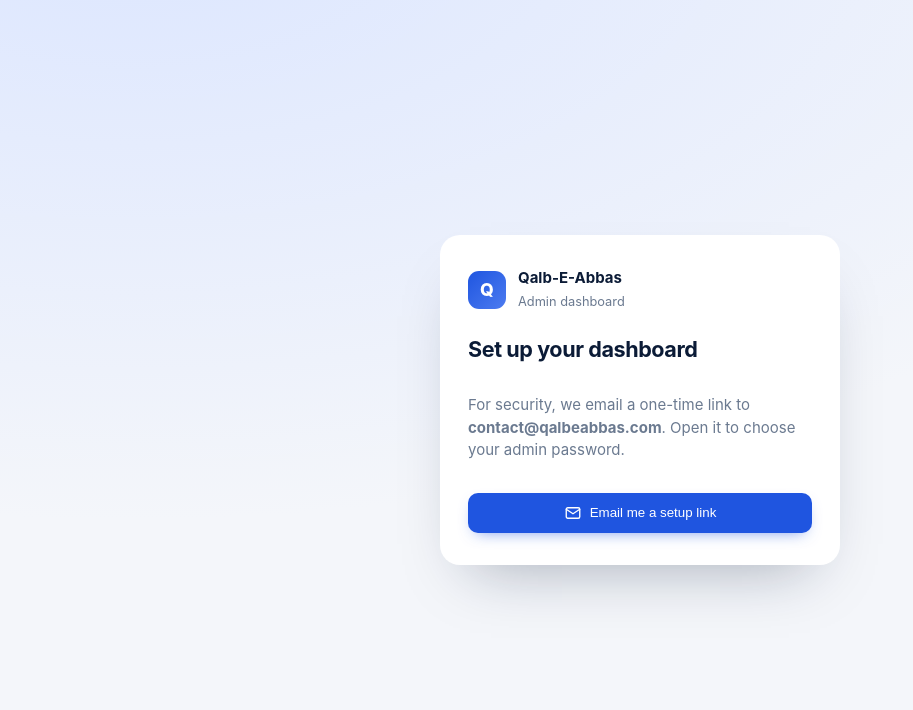
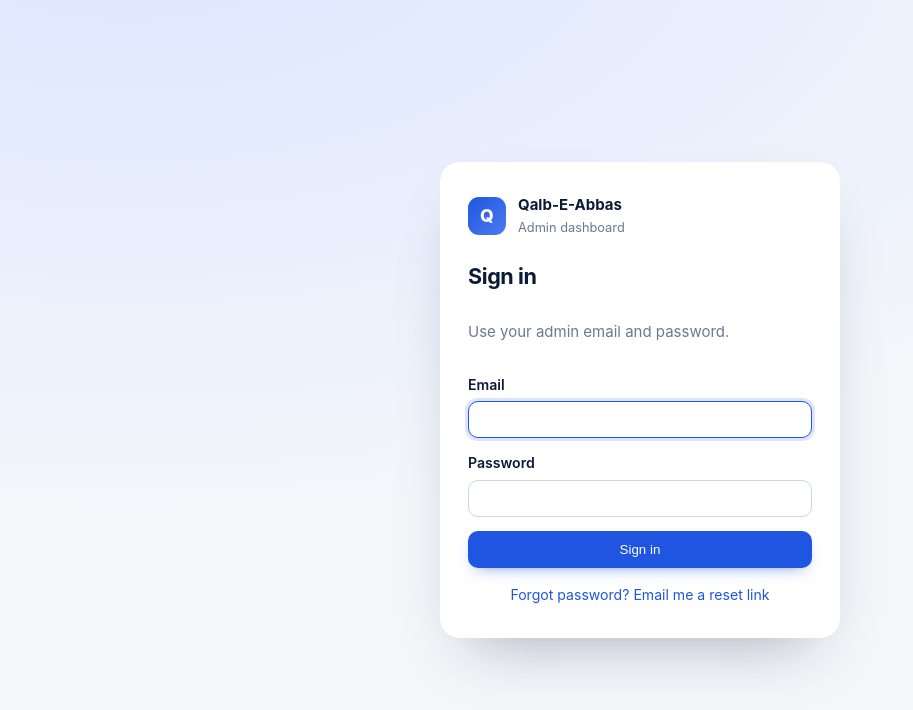
Before and after one commit to muhammadhilal7095/QALB-E-ABBAS, a PHP site: page /admin/index.php in a window 1280 px wide. Shown: the top 710 px of the page, without its empty margins (0-913 px from the left). Run offline with PHP 8.4, Linux system fonts and the light colour scheme.

Commit message:
Admin: sign in with email and password (temporary first password, change it in Settings)
Co-Authored-By: Claude Opus 5.5 <noreply@anthropic.com>

```diff
--- a/admin/index.php
+++ b/admin/index.php
@@ -21,6 +21,9 @@ session_set_cookie_params(['lifetime' => 0, 'path' => '/admin', 'secure' => $htt
 session_start();
 
 const SESSION_HOURS = 12;
+// Temporary first password (only its one-way hash is stored here). It stops working as
+// soon as a new password is saved in Settings or through an emailed reset link.
+const ADMIN_TEMP_HASH = 'pbkdf2_sha256$200000$8baa121837504633e7698e761ec51017$565126e92ec63768d4b5290d09f102e64ca9194134302321d2bcf5ca6a13e29e';
 
 // ---------------------------------------------------------------------------
 // Small helpers
@@ -71,10 +74,21 @@ const ENQ_STATUS = ['new' => ['New', 'blue'], 'replied' => ['Replied', 'teal'],
 const REVIEW_STATUS = ['pending' => ['Waiting for approval', 'amber'], 'approved' => ['Live on website', 'green'], 'rejected' => ['Rejected', 'grey']];
 
 function admin_data(): array { return qa_read('admin'); }
+function admin_email(): string { return (string)(admin_data()['email'] ?? QA_ADMIN_EMAIL); }
+function active_hash(): string { return (string)(admin_data()['passwordHash'] ?? ADMIN_TEMP_HASH); }
+function using_temp_password(): bool { return empty(admin_data()['passwordHash']); }
+function pwv(): string { return substr(hash('sha256', active_hash()), 0, 16); }
+function check_password(string $p): bool {
+    $hash = active_hash();
+    if (str_starts_with($hash, 'pbkdf2_sha256$')) {
+        [, $it, $salt, $want] = explode('$', $hash);
+        return hash_equals($want, hash_pbkdf2('sha256', $p, $salt, (int)$it));
+    }
+    return password_verify($p, $hash);
+}
 function logged_in(): bool {
-    $a = admin_data();
-    return !empty($_SESSION['admin']) && !empty($a['passwordHash'])
-        && ($_SESSION['pwv'] ?? '') === substr(hash('sha256', $a['passwordHash']), 0, 16)
+    return !empty($_SESSION['admin'])
+        && ($_SESSION['pwv'] ?? '') === pwv()
         && (time() - (int)($_SESSION['since'] ?? 0)) < SESSION_HOURS * 3600;
 }
 /** Max $max attempts per $seconds per IP for $bucket. Returns false when the limit is reached. */
@@ -91,7 +105,7 @@ function send_setup_link(): void {
     $token = bin2hex(random_bytes(24));
     qa_update('admin', function (array $a) use ($token) { $a['setupHash'] = hash('sha256', $token); $a['setupExpires'] = time() + 3600; return $a; });
     $link = QA_SITE . '/admin/?setup=' . $token;
-    qa_mail(QA_ADMIN_EMAIL, 'Qalb-E-Abbas admin — set your password',
+    qa_mail(admin_email(), 'Qalb-E-Abbas admin — set your password',
         "Use this link within 1 hour to set the admin dashboard password:\n\n$link\n\nIf you didn't ask for this, ignore this email — nothing changes.\n");
 }
 function strong_enough(string $p): ?string {
@@ -122,19 +136,19 @@ if ($_SERVER['REQUEST_METHOD'] === 'POST') {
     // --- Not logged in: login, setup link, set password ---
     if ($do === 'login') {
         if (!allow('login', 8, 900)) { flash('Too many attempts. Please wait 15 minutes.', 'err'); go(); }
-        $a = admin_data();
-        if (!empty($a['passwordHash']) && password_verify((string)($_POST['password'] ?? ''), $a['passwordHash'])) {
+        $email = strtolower(trim((string)($_POST['email'] ?? '')));
+        if ($email === strtolower(admin_email()) && check_password((string)($_POST['password'] ?? ''))) {
             session_regenerate_id(true);
-            $_SESSION['admin'] = true; $_SESSION['since'] = time(); $_SESSION['pwv'] = substr(hash('sha256', $a['passwordHash']), 0, 16);
+            $_SESSION['admin'] = true; $_SESSION['since'] = time(); $_SESSION['pwv'] = pwv();
             qa_update('admin', function (array $x) { $x['lastLogin'] = qa_now(); return $x; });
             go();
         }
         usleep(400000);
-        flash('Wrong password.', 'err'); go();
+        flash('Wrong email or password.', 'err'); go();
     }
     if ($do === 'send_setup') {
         if (allow('setup', 3, 3600)) send_setup_link();
-        flash('If the email address is correct, a setup link has been sent to ' . QA_ADMIN_EMAIL . '. It works for 1 hour.');
+        flash('A password reset link has been sent to the admin email address. It works for 1 hour.');
         go();
     }
     if ($do === 'set_password') {
@@ -149,7 +163,7 @@ if ($_SERVER['REQUEST_METHOD'] === 'POST') {
         $hash = password_hash($p, PASSWORD_DEFAULT);
         qa_update('admin', function (array $x) use ($hash) { $x['passwordHash'] = $hash; unset($x['setupHash'], $x['setupExpires']); $x['passwordSetAt'] = qa_now(); return $x; });
         session_regenerate_id(true);
-        $_SESSION['admin'] = true; $_SESSION['since'] = time(); $_SESSION['pwv'] = substr(hash('sha256', $hash), 0, 16);
+        $_SESSION['admin'] = true; $_SESSION['since'] = time(); $_SESSION['pwv'] = pwv();
         flash('Password saved. Welcome to your dashboard!'); go();
     }
 
@@ -261,15 +275,20 @@ if ($_SERVER['REQUEST_METHOD'] === 'POST') {
             flash('Settings saved.'); go('tab=settings');
 
         case 'password_change':
-            $a = admin_data();
-            if (!password_verify((string)($_POST['current'] ?? ''), $a['passwordHash'] ?? '')) { flash('Your current password is wrong.', 'err'); go('tab=settings'); }
+            if (!check_password((string)($_POST['current'] ?? ''))) { flash('Your current password is wrong.', 'err'); go('tab=settings'); }
+            $newEmail = strtolower(trim((string)($_POST['email'] ?? '')));
+            if (!filter_var($newEmail, FILTER_VALIDATE_EMAIL)) { flash('Please enter a valid login email.', 'err'); go('tab=settings'); }
             $p = (string)($_POST['password'] ?? '');
+            if ($p === '' && !using_temp_password()) {
+                qa_update('admin', function (array $x) use ($newEmail) { $x['email'] = $newEmail; return $x; });
+                flash('Login email saved.'); go('tab=settings');
+            }
             if ($err = strong_enough($p)) { flash($err, 'err'); go('tab=settings'); }
             if ($p !== (string)($_POST['password2'] ?? '')) { flash('The two new passwords do not match.', 'err'); go('tab=settings'); }
             $hash = password_hash($p, PASSWORD_DEFAULT);
-            qa_update('admin', function (array $x) use ($hash) { $x['passwordHash'] = $hash; $x['passwordSetAt'] = qa_now(); return $x; });
-            $_SESSION['pwv'] = substr(hash('sha256', $hash), 0, 16);
-            flash('Password changed. Other devices are signed out.'); go('tab=settings');
+            qa_update('admin', function (array $x) use ($hash, $newEmail) { $x['passwordHash'] = $hash; $x['email'] = $newEmail; $x['passwordSetAt'] = qa_now(); return $x; });
+            $_SESSION['pwv'] = pwv();
+            flash('Login details saved. Other devices are signed out.'); go('tab=settings');
     }
     go();
 }
@@ -304,13 +323,11 @@ if (!logged_in()) {
             echo '<h1>Link expired</h1><p class="muted">This setup link is no longer valid. Request a new one below.</p>'
                . '<form method="post">' . csrf_field() . '<input type="hidden" name="do" value="send_setup"><button class="btn btn--primary btn--block">Email me a new setup link</button></form>';
         }
-    } elseif (empty($a['passwordHash'])) {
-        echo '<h1>Set up your dashboard</h1><p class="muted">For security, we email a one-time link to <b>' . h(QA_ADMIN_EMAIL) . '</b>. Open it to choose your admin password.</p>'
-           . '<form method="post">' . csrf_field() . '<input type="hidden" name="do" value="send_setup"><button class="btn btn--primary btn--block">' . icon('mail') . 'Email me a setup link</button></form>';
     } else {
-        echo '<h1>Sign in</h1>'
+        echo '<h1>Sign in</h1><p class="muted">Use your admin email and password.</p>'
            . '<form method="post" class="stack">' . csrf_field() . '<input type="hidden" name="do" value="login">'
-           . '<label>Password<input type="password" name="password" autocomplete="current-password" required autofocus></label>'
+           . '<label>Email<input type="email" name="email" autocomplete="username" required autofocus></label>'
+           . '<label>Password<input type="password" name="password" autocomplete="current-password" required></label>'
            . '<button class="btn btn--primary btn--block">Sign in</button></form>'
            . '<form method="post" class="auth__forgot">' . csrf_field() . '<input type="hidden" name="do" value="send_setup"><button class="linkbtn">Forgot password? Email me a reset link</button></form>';
     }
@@ -387,6 +404,7 @@ if ($tab === 'dashboard') {
        . '</div>';
 
     $todo = [];
+    if (using_temp_password()) $todo[] = '<b>You are using the temporary password.</b> <a href="/admin/?tab=settings#login">Choose your own password</a> now.';
     if (!$settings['stripeSecret']) $todo[] = 'Card payments are off. Add your Stripe secret key in <a href="/admin/?tab=settings">Settings</a> to take payments online' . ($settings['manualPayments'] ? ' (until then, clients can send a request and you email them a payment link).' : '.');
     elseif (!$settings['stripeWebhook']) $todo[] = 'Add the Stripe webhook signing secret in <a href="/admin/?tab=settings">Settings</a> so payments are confirmed automatically.';
     if ($awaiting) $todo[] = "$awaiting order" . ($awaiting > 1 ? 's are' : ' is') . ' waiting for payment — <a href="/admin/?tab=orders&f=awaiting">send payment links</a>.';
@@ -646,11 +664,13 @@ if ($tab === 'settings') {
        . '<label>Send notifications to<input type="email" name="notifyEmail" value="' . h($settings['notifyEmail']) . '" required></label>'
        . '<label class="check"><input type="checkbox" name="hideSamples" value="1"' . ($settings['hideSamples'] ? ' checked' : '') . '> Hide all sample reviews on the website (show only approved real reviews)</label>'
        . '<button class="btn btn--primary">Save settings</button></section></form>';
-    echo '<form method="post" class="card stack narrow">' . csrf_field() . '<input type="hidden" name="do" value="password_change"><h2>Change password</h2>'
-       . '<p class="muted">Last sign-in: ' . when($a['lastLogin'] ?? null) . '</p>'
+    $temp = using_temp_password();
+    echo '<form method="post" class="card stack narrow" id="login">' . csrf_field() . '<input type="hidden" name="do" value="password_change"><h2>Login email &amp; password</h2>'
+       . ($temp ? '<div class="notice">' . icon('warn') . '<p>You are using the temporary password. Choose your own password now.</p></div>' : '<p class="muted">Last sign-in: ' . when($a['lastLogin'] ?? null) . '. Leave the new password empty to change only the email.</p>')
+       . '<label>Login email<input type="email" name="email" value="' . h(admin_email()) . '" autocomplete="username" required></label>'
        . '<label>Current password<input type="password" name="current" autocomplete="current-password" required></label>'
-       . '<div class="row2"><label>New password<input type="password" name="password" autocomplete="new-password" minlength="10" required></label><label>Repeat new password<input type="password" name="password2" autocomplete="new-password" minlength="10" required></label></div>'
-       . '<button class="btn btn--ghost">Change password</button></form>';
+       . '<div class="row2"><label>New password<input type="password" name="password" autocomplete="new-password" minlength="10"' . ($temp ? ' required' : '') . '></label><label>Repeat new password<input type="password" name="password2" autocomplete="new-password" minlength="10"' . ($temp ? ' required' : '') . '></label></div>'
+       . '<button class="btn btn--primary">Save login details</button></form>';
 }
 
 echo '</main></body></html>';
```
